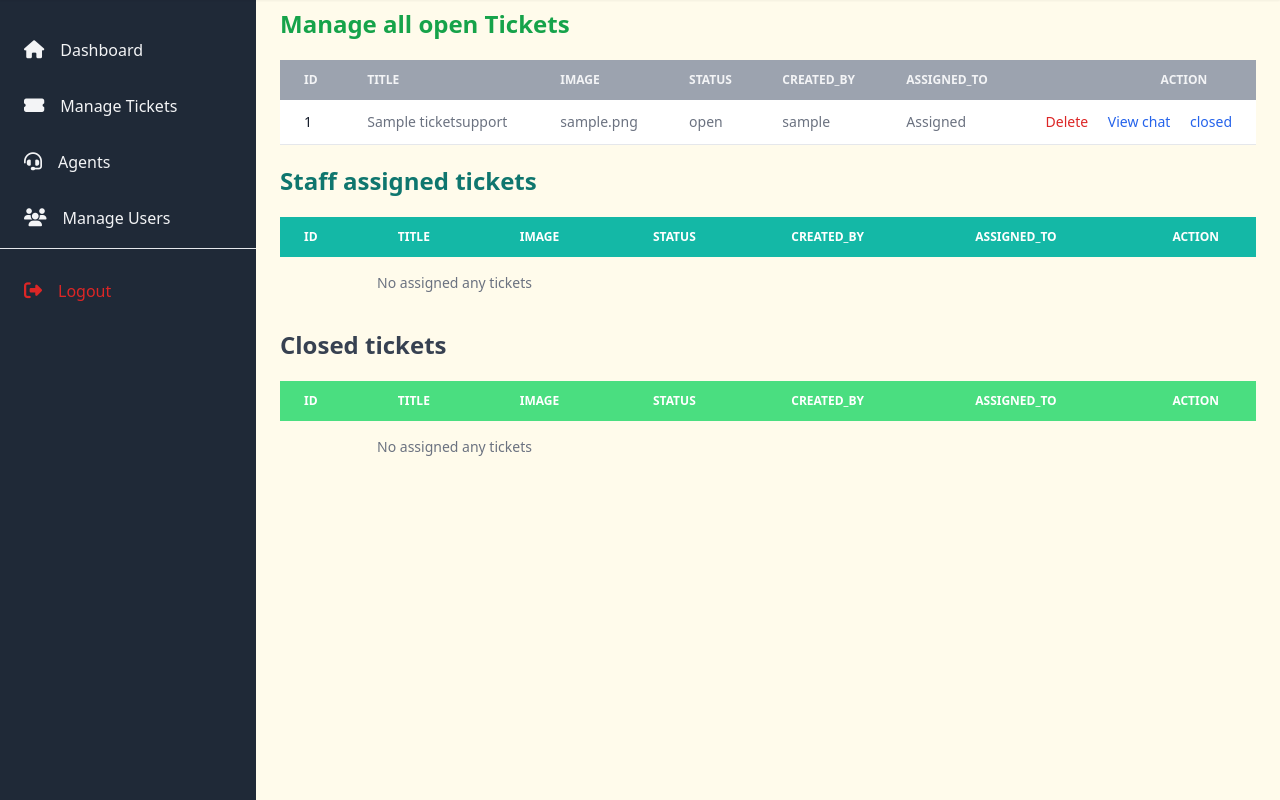
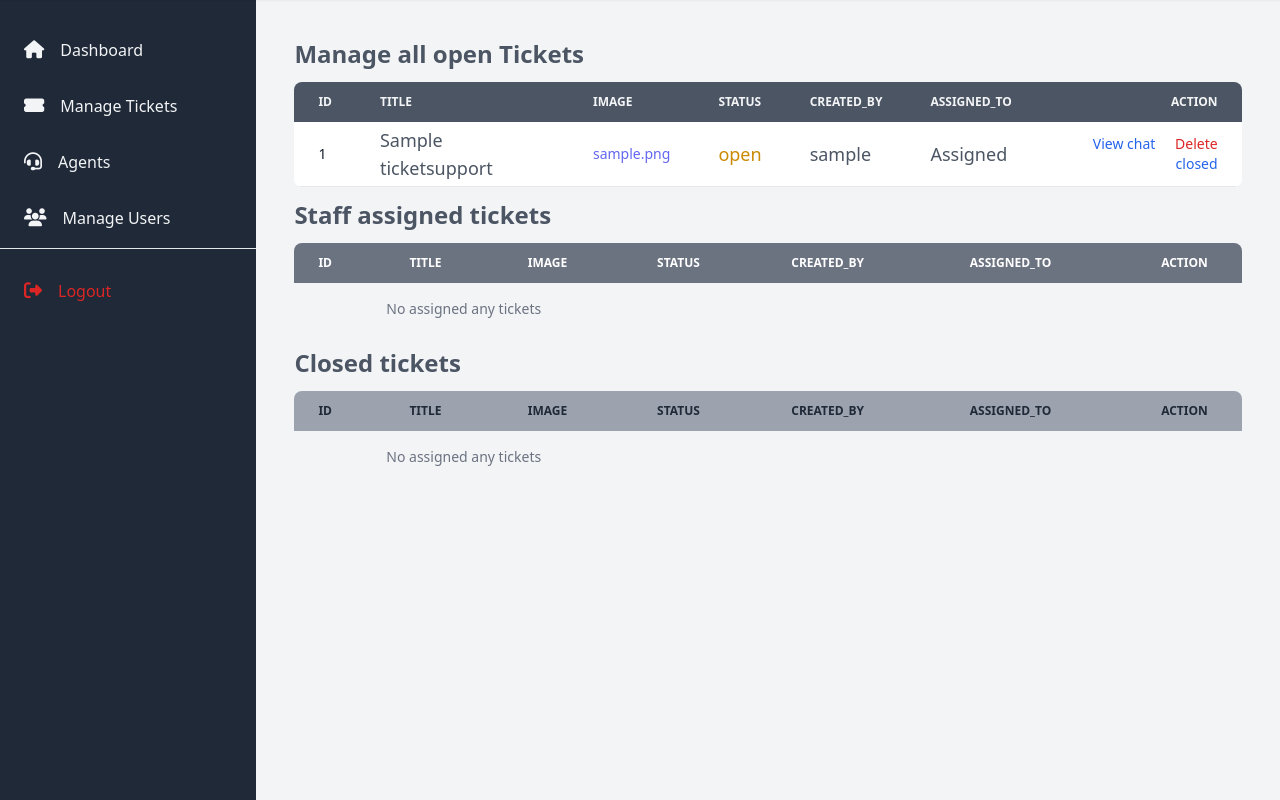
Before and after one commit to shivamkumar93/help-desk, a Django app: page /admin-ticket/ in a window 1280 px wide. Shown: the part 72-872 px from the top of the page. Run offline with Django 5.2, Linux system fonts and the light colour scheme; a user stored in the database is signed in; tables that the repository leaves empty hold one stand-in row (values such as "Sample post"); some libraries are stand-ins or nearby versions.

Commit message:
refactor admin templates for improved styling and layout consistency

```diff
--- a/tms/templates/admin/adminbase.html
+++ b/tms/templates/admin/adminbase.html
@@ -37,33 +37,33 @@
 
     <div class="flex">
         <!-- Sidebar -->
-        <aside class="w-64 bg-gray-800  shadow-md min-h-screen">
+        <aside class="w-64 bg-gray-800 shadow-md min-h-screen">
             <nav class="mt-6">
                 <ul class="space-y-1">
                     <li>
                         <a href="{% url 'admindashboard' %}"
-                           class="flex items-center gap-4 px-6 py-3 text-gray-100 hover:bg-blue-50 hover:text-blue-700 transition ">
+                           class="flex items-center gap-4 px-6 py-3 text-gray-100 hover:bg-gray-600 hover:text-gray-900 transition ">
                             <i class="fas fa-home text-lg"></i>
                             <span class="font-medium">Dashboard</span>
                         </a>
                     </li>
                     <li>
                         <a href="{% url 'manageticket' %}"
-                           class="flex items-center gap-4 px-6 py-3 text-gray-100 hover:bg-blue-50 hover:text-blue-700 transition ">
+                           class="flex items-center gap-4 px-6 py-3 text-gray-100 hover:bg-gray-600 hover:text-gray-900 transition ">
                             <i class="fas fa-ticket-alt text-lg"></i>
                             <span class="font-medium">Manage Tickets</span>
                         </a>
                     </li>
                     <li>
                         <a href="{% url 'manageagent' %}"
-                           class="flex items-center gap-4 px-6 py-3 text-gray-100 hover:bg-blue-50 hover:text-blue-700 transition ">
+                           class="flex items-center gap-4 px-6 py-3 text-gray-100 hover:bg-gray-600 hover:text-gray-900 transition ">
                             <i class="fas fa-headset text-lg"></i>
                             <span class="font-medium">Agents</span>
                         </a>
                     </li>
                     <li>
                         <a href="{% url 'manageuser' %}"
-                           class="flex items-center gap-4 px-6 py-3 text-gray-100 hover:bg-blue-50 hover:text-blue-700 transition ">
+                           class="flex items-center gap-4 px-6 py-3 text-gray-100 hover:bg-gray-600 hover:text-gray-900 transition ">
                             <i class="fas fa-users text-lg"></i>
                             <span class="font-medium">Manage Users</span>
                         </a>
@@ -71,7 +71,7 @@
 
                     <li class="border-t border-gray-200 mt-8 pt-4">
                         <a href="{% url 'logout' %}"
-                           class="flex items-center gap-4 px-6 py-3 text-red-600 hover:bg-red-50 transition">
+                           class="flex items-center gap-4 px-6 py-3 text-red-600 hover:bg-gray-600 hover:text-gray-900 transition">
                             <i class="fas fa-sign-out-alt text-lg"></i>
                             <span class="font-medium">Logout</span>
                         </a>
@@ -81,7 +81,7 @@
         </aside>
 
         <!-- Main Content -->
-        <main class="flex-1  bg-amber-50 min-h-screen">
+        <main class="flex-1 p-[3%]  bg-gray-100 min-h-screen">
             {% block content %}
                 <!-- Your page content will go here -->
             {% endblock %}
--- a/tms/templates/admin/manageTickets.html
+++ b/tms/templates/admin/manageTickets.html
@@ -1,22 +1,22 @@
 {% extends 'admin/adminbase.html' %}
 
 {% block content %}
-<div class="flex flex-1 justify-between items-center mt-2 px-6">
-    <h2 class="text-2xl font-semibold text-green-600 ">Manage all open Tickets </h2>
+<div class="flex flex-1 justify-between items-center">
+    <h2 class="text-2xl font-semibold text-gray-600 ">Manage all open Tickets </h2>
 </div>
 <!-- Open Ticket -->
-<div class=" overflow-x-auto  sm:rounded-lg px-6 mt-5">
-    <table class="w-full text-sm text-left rtl:text-right text-gray-500 dark:text-gray-400">
-        <thead class="text-xs text-gray-100 uppercase bg-gray-400 dark:bg-gray-700 dark:text-gray-400">
+<div class="overflow-x-auto sm:rounded-lg  mt-3 ">
+    <table class="text-sm text-left rtl:text-right text-gray-500 dark:text-gray-400 overflow-x-scroll">
+        <thead class="text-xs text-gray-100 uppercase bg-gray-600 dark:bg-gray-700 dark:text-gray-400">
             <tr>
-                <th scope="col" class="px-6 py-3">Id</th>
-                <th scope="col" class="px-6 py-3">Title</th>
-                <th scope="col" class="px-6 py-3">Image</th>
-                <th scope="col" class="px-6 py-3">Status</th>
-                <th scope="col" class="px-6 py-3">Created_by</th>
-                <th scope="col" class="px-6 py-3">Assigned_to</th>
+                <th scope="col" class="px-6 py-3 ">Id</th>
+                <th scope="col" class="px-6 py-3 ">Title</th>
+                <th scope="col" class="px-6 py-3 ">Image</th>
+                <th scope="col" class="px-6 py-3 ">Status</th>
+                <th scope="col" class="px-6 py-3 ">Created_by</th>
+                <th scope="col" class="px-6 py-3 ">Assigned_to</th>
 
-                <th scope="col" class="px-6 py-3 text-right pr-[5%]">
+                <th scope="col" class="px-6 py-3 text-right ">
                     Action
                 </th>
             </tr>
@@ -24,15 +24,15 @@
         <tbody>
             {% for ticket in tickets %}
             <tr class="bg-white border-b dark:bg-gray-800 dark:border-gray-700 hover:bg-gray-50 dark:hover:bg-gray-600">
-                <th scope="row" class="px-6 py-3 font-medium text-gray-900 whitespace-nowrap dark:text-white">
+                <th scope="row" class="px-6 py-1 font-medium text-gray-900 whitespace-nowrap dark:text-white">
                     {{ ticket.id }}
                 </th>
-                <td class="px-6 py-3 text-sm">{{ticket.title}}</td>
-                <td class="px-6 py-3 text-sm">
+                <td class="px-6 py-1 text-lg font-medium text-gray-600">{{ticket.title}}</td>
+                <td class="px-6 py-1 text-md font-medium">
 
                     {% if ticket.attachments.exists %}
                     {% for attachment in ticket.attachments.all %}
-                    <a href="{{attachment.file.url }}" target="_blank">{{ attachment.file.name }} </a>
+                    <a href="{{attachment.file.url }}" target="_blank" class="text-indigo-500">{{ attachment.file.name }} </a>
                     <!-- <img src=" " alt=" attachment" class="size-28"> -->
                     {% endfor %}
 
@@ -43,22 +43,24 @@
 
                 </td>
 
-                <td class="px-6 py-3 text-sm"> {{ticket.status}} </td>
-                <td class="px-6 py-3 text-sm"> {{ticket.created_by}} </td>
-                <td class="px-6 py-3 text-sm"> <a href="{% url 'assignticket' ticket.id %}">Assigned</a> </td>
+                <td class="px-6 py-1 text-lg  text-yellow-600"> {{ticket.status}} </td>
+                <td class="px-6 py-1 text-lg  text-gray-600"> {{ticket.created_by}} </td>
+                <td class="px-6 py-1 text-lg hover:underline text-gray-600"> <a href="{% url 'assignticket' ticket.id %}">Assigned</a> </td>
 
 
-                <td class="px-6 py-3 text-right space-x-4">
+                <td class="px-6 py-1 text-right space-x-4">
+                    <a href="{% url 'ticketreply' ticket.id %}"
+                        class="font-medium text-blue-600 dark:text-blue-500 hover:underline">View chat</a>
+
                     <a href="{% url 'deleteticket' ticket.id %}"
                         class="font-medium text-red-600 dark:text-red-500 hover:underline">Delete</a>
-                    <a href="{% url 'ticketreply' ticket.id %}"
-                        class="font-medium text-blue-600 dark:text-blue-500 hover:underline">View chat</a>
 
                     {% if ticket.status != 'closed' %}
 
                     <a href="{% url 'changestatus' ticket.id %}"
                         class="font-medium text-blue-600 dark:text-blue-500 hover:underline">closed</a>
                     {% endif %}
+
                 </td>
             </tr>
             {% empty %}
@@ -73,10 +75,10 @@
 </div>
 
 <!-- assigned Ticket -->
-<h2 class="text-2xl font-semibold text-teal-700 mt-5 px-6">Staff assigned tickets</h2>
-<div class=" overflow-x-auto sm:rounded-lg px-6 mt-5">
+<h2 class="text-2xl font-semibold text-gray-600 mt-3">Staff assigned tickets</h2>
+<div class=" overflow-x-auto sm:rounded-lg  mt-3">
     <table class="w-full text-sm text-left rtl:text-right text-gray-500 dark:text-gray-400">
-        <thead class="text-xs text-white uppercase bg-teal-500 dark:bg-gray-700 dark:text-gray-400">
+        <thead class="text-xs text-white uppercase bg-gray-500 text-gray-900 dark:bg-gray-700  ">
             <tr>
                 <th scope="col" class="px-6 py-3">Id</th>
                 <th scope="col" class="px-6 py-3">Title</th>
@@ -92,16 +94,16 @@
         </thead>
         <tbody>
             {% for agent in assigned_ticket %}
-            <tr class="bg-white border-b dark:bg-gray-800 dark:border-gray-700 hover:bg-teal-200 dark:hover:bg-gray-600">
+            <tr class="bg-white border-b dark:bg-gray-800 dark:border-gray-700 hover:bg-gray-100 dark:hover:bg-gray-600">
                 <th scope="row" class="px-6 py-3 font-medium text-gray-900 whitespace-nowrap dark:text-white">
                     {{ agent.id }}
                 </th>
-                <td class="px-6 py-3 text-sm">{{agent.title}}</td>
-                <td class="px-6 py-3 text-sm">
+                <td class="px-6 py-3 text-lg font-medium text-gray-600">{{agent.title}}</td>
+                <td class="px-6 py-3 font-medium">
 
                     {% if ticket.attachments.exists %}
                     {% for attachment in ticket.attachments.all %}
-                    <a href="{{attachment.file.url }}" target="_blank">{{ attachment.file.name }} </a>
+                    <a href="{{attachment.file.url }}" target="_blank" class="text-blue-500">{{ attachment.file.name }} </a>
                     <!-- <img src=" " alt=" attachment" class="size-28"> -->
                     {% endfor %}
 
@@ -112,9 +114,9 @@
 
                 </td>
 
-                <td class="px-6 py-3 text-sm"> {{agent.status}} </td>
-                <td class="px-6 py-3 text-sm"> {{agent.created_by}} </td>
-                <td class="px-6 py-3 text-sm"> {{agent.assigned_to}} </td>
+                <td class="px-6 py-3 text-sm text-green-500 font-medium"> {{agent.status}} </td>
+                <td class="px-6 py-3 text-lg"> {{agent.created_by}} </td>
+                <td class="px-6 py-3 text-lg"> {{agent.assigned_to}} </td>
 
 
                 <td class="px-6 py-3 text-right space-x-4">
@@ -142,10 +144,10 @@
 </div>
 
  <!-- closed ticket -->
-<h2 class="text-2xl font-semibold text-gray-700 mt-5 px-6">Closed tickets</h2>
-<div class=" overflow-x-auto sm:rounded-lg px-6 mt-5">
+<h2 class="text-2xl font-semibold text-gray-600 mt-3">Closed tickets</h2>
+<div class=" overflow-x-auto sm:rounded-lg  mt-3    ">
     <table class="w-full text-sm text-left rtl:text-right text-gray-500 dark:text-gray-400">
-        <thead class="text-xs text-white uppercase bg-green-400 dark:bg-gray-700 dark:text-gray-400">
+        <thead class="text-xs text-gray-800 uppercase bg-gray-400 dark:bg-gray-700 dark:text-gray-400">
             <tr>
                 <th scope="col" class="px-6 py-3">Id</th>
                 <th scope="col" class="px-6 py-3">Title</th>
@@ -161,16 +163,16 @@
         </thead>
         <tbody>
             {% for closed in closed_ticket %}
-            <tr class="bg-white border-b dark:bg-gray-800 dark:border-gray-700 hover:bg-green-200 ">
+            <tr class="bg-white border-b dark:bg-gray-800 dark:border-gray-700 hover:bg-slate-100 ">
                 <th scope="row" class="px-6 py-3 font-medium text-gray-900 whitespace-nowrap dark:text-white">
                     {{ closed.id }}
                 </th>
-                <td class="px-6 py-3 text-sm">{{closed.title}}</td>
-                <td class="px-6 py-3 text-sm">
+                <td class="px-6 py-3 text-gray-600 text-lg font-medium">{{closed.title}}</td>
+                <td class="px-6 py-3 text-sm font-medium">
 
                     {% if ticket.attachments.exists %}
                     {% for attachment in ticket.attachments.all %}
-                    <a href="{{attachment.file.url }}" target="_blank">{{ attachment.file.name }} </a>
+                    <a href="{{attachment.file.url }}" target="_blank" class="text-blue-500">{{ attachment.file.name }} </a>
                     <!-- <img src=" " alt=" attachment" class="size-28"> -->
                     {% endfor %}
 
@@ -181,9 +183,9 @@
 
                 </td>
 
-                <td class="px-6 py-3 text-sm"> {{closed.status}} </td>
-                <td class="px-6 py-3 text-sm"> {{closed.created_by}} </td>
-                <td class="px-6 py-3 text-sm"> {{closed.assigned_to}} </td>
+                <td class="px-6 py-3 font-medium text-red-500 text-sm"> {{closed.status}} </td>
+                <td class="px-6 py-3 text-lg text-gray-600"> {{closed.created_by}} </td>
+                <td class="px-6 py-3 text-lg text-gray-600"> {{closed.assigned_to}} </td>
 
 
                 <td class="px-6 py-3 text-right space-x-4">
@@ -201,7 +203,7 @@
             </tr>
             {% empty %}
             <tr>
-                <td colspan="3" class="px-6 py-4 text-center text-gray-500 dark:text-gray-400">
+                <td colspan="3" class="px-6 py-4 text-center font-medium text-gray-500 dark:text-gray-400">
                     No assigned any tickets
                 </td>
             </tr>
```
Also changed, not shown: tms/templates/admin/createAgent.html (+12 -0 lines), tms/templates/admin/dashboard.html (+28 -28 lines), tms/templates/admin/manageAgent.html (+8 -8 lines), tms/templates/admin/manageUsers.html (+7 -7 lines), tms/templates/admin/viewstaffdetail.html (+20 -20 lines), tms/templates/admin/viewuserdetail.html (+8 -8 lines).
